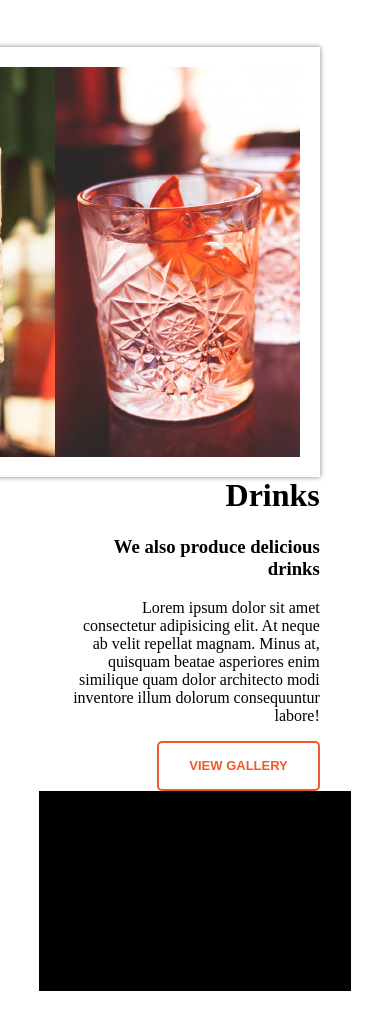
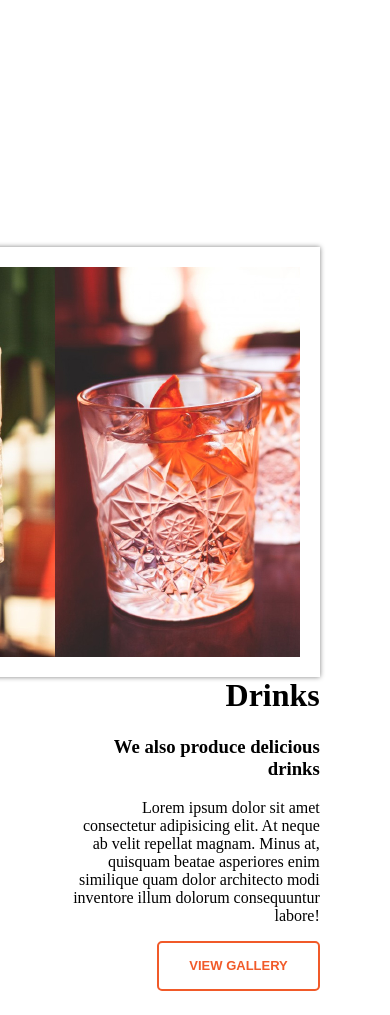
Before and after one commit to Kwathuta/Anitas-Kitchen, a plain HTML site: page index.html in a window 390 px wide. Shown: the part 1345-2360 px from the top of the page. Drawn offline with Linux system fonts and the light colour scheme; a web font is replaced by a local one.

Commit message:
adding responsiveness for gh-pages

```diff
--- a/index.html
+++ b/index.html
@@ -49,6 +49,10 @@
                 <button>VIEW GALLERY</button>
             </div>
         </div>
+
+    <div class="main-main"></div>
+
+
         <div id="drinks">
             <div id="main-img2">
                 <img src="./assets/drink1.jpg" alt="drink1">
@@ -62,11 +66,7 @@
             </div>
         </div>
     </div>
-    <div class="main-main">
-        <div id="main-main-content">
-
-        </div>
-    </div>
+    <div class="main-main"></div>
 
     <div class="reviews">
         <div class="happyCustomers">
--- a/style.css
+++ b/style.css
@@ -148,7 +148,7 @@ button:hover {
 
 .main-main {
   height: 200px;
-  background-color: black;
+  background-color: transparent;
 }
 
 footer {
```
